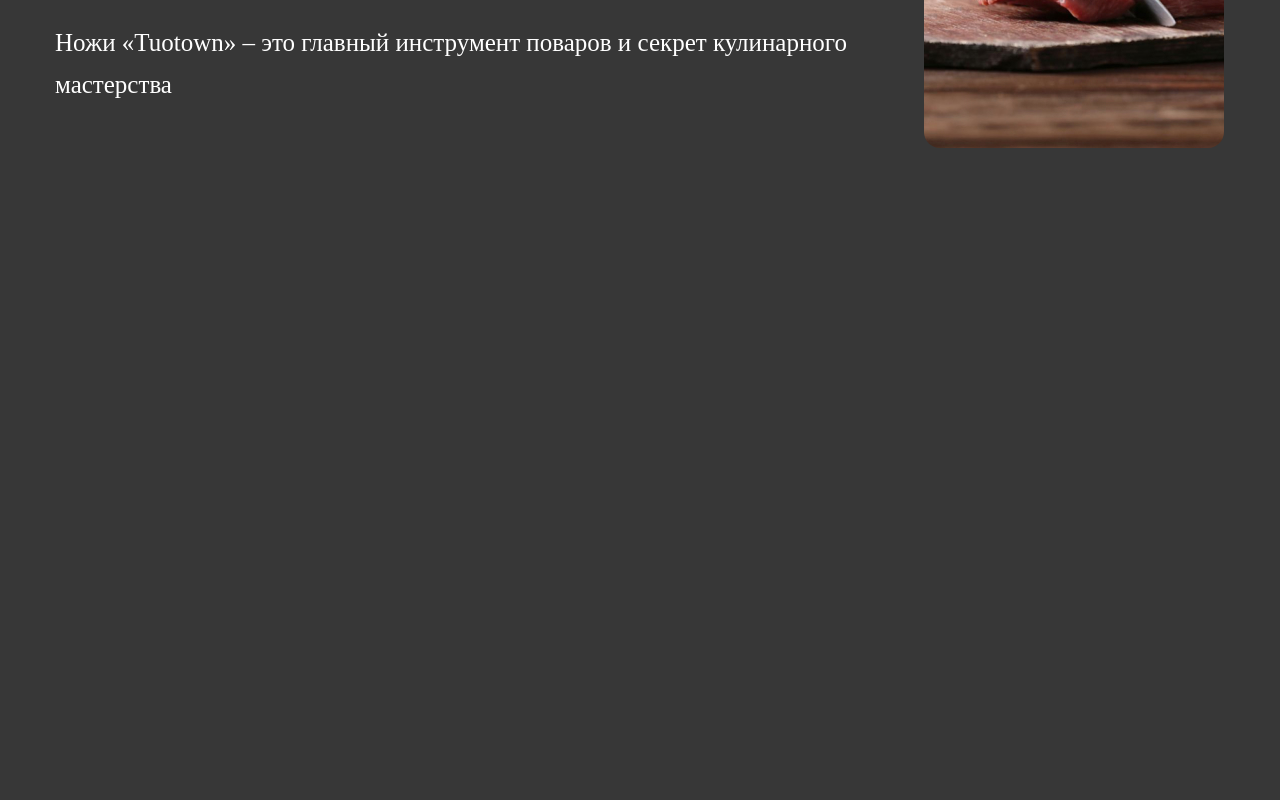
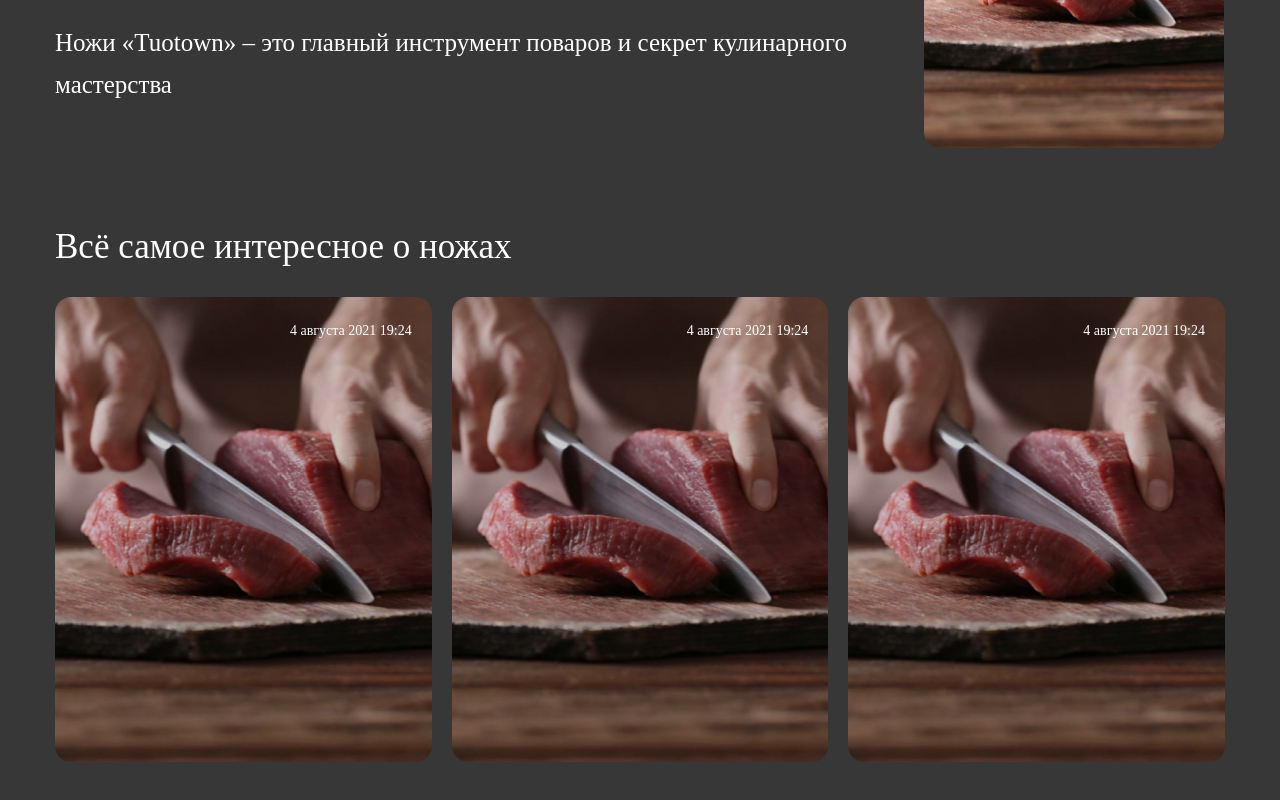
Before and after one commit to Islam-Parchiev/TuoTown, a React (Create React App) app: page / in a window 1280 px wide. Shown: the part 2670-3470 px from the top of the page. Before the commit the page ends 2818 px from the top, so only its background shows below. Built offline with nearby package versions, Linux system fonts and the light colour scheme.

Commit message:
add-interesting-section-And-InterestingItem

```diff
--- /dev/null
+++ b/src/components/Interesting/Interesting.scss
@@ -0,0 +1,17 @@
+.Interesting {
+    padding-top: 50px;
+    padding-bottom: 50px;
+    &__title {
+        color: var(--light-color);
+font-family: Jura;
+font-size: 35px;
+font-style: normal;
+font-weight: 500;
+line-height: normal;
+    }
+    &__items {
+        display: flex;
+        align-items: center;
+        gap: 20px;
+    }
+}
--- /dev/null
+++ b/src/components/Interesting/Interesting.tsx
@@ -0,0 +1,25 @@
+import React,{FC} from 'react'
+
+import InterestingItem from '../InterestingItem/InterestingItem'
+
+import './Interesting.scss';
+
+const Interesting:FC = () => {
+	return (
+		<section className="Interesting">
+			<div className="container Interesting__container">
+				<h2 className="Interesting__title">
+
+				Всё самое интересное о ножах
+				</h2>
+				<ul className="list-reset Interesting__items">
+					<InterestingItem/>
+					<InterestingItem/>
+					<InterestingItem/>
+				</ul>
+			</div>
+		</section>
+	)
+}
+
+export default Interesting
--- /dev/null
+++ b/src/components/InterestingItem/InterestingItem.scss
@@ -0,0 +1,51 @@
+.InterestingItem {
+
+    width: 380px;
+height: 465px;
+border-radius: 16px;
+background-image: url("./1.jpg");
+background-size: cover;
+background-position:center;
+background-repeat: no-repeat;
+display: flex;
+flex-direction: column;
+justify-content: space-between;
+align-items: flex-end;
+
+&__top {
+    padding: 20px;
+}
+time {
+    color:var(--light-color);
+font-family: Montserrat;
+font-size: 14px;
+font-style: normal;
+font-weight: 400;
+line-height: 28px;
+}
+&__bottom {
+    opacity: 0;
+    visibility: hidden;
+    padding: 5px 10px;
+    width: 100%;
+    background-color: var(--red-color);
+    border-radius: 0px 0px 14px 14px;
+    transition: all 0.3s ease-in-out;
+
+}
+&__title {
+    color: var(--light-color);
+font-family: Montserrat;
+font-size: 17px;
+font-style: normal;
+font-weight: 500;
+line-height: 24px;
+}
+&:hover {
+    .InterestingItem__bottom {
+        visibility: visible;
+        opacity: 1;
+        transition: all 0.3s ease-in-out;
+    }
+}
+}
--- /dev/null
+++ b/src/components/InterestingItem/InterestingItem.tsx
@@ -0,0 +1,20 @@
+import React,{FC} from 'react'
+import './InterestingItem.scss';
+
+const InterestingItem:FC = () => {
+	return (
+		<li className="InterestingItem">
+			<div className="InterestingItem__top">
+				<time dateTime="2021-08-04T19:24:00">4 августа 2021 19:24</time>
+			</div>
+
+			<div className="InterestingItem__bottom">
+				<h3 className="InterestingItem__title">
+				Традиционные виды японских кухонных ножей
+				</h3>
+			</div>
+		</li>
+	)
+}
+
+export default InterestingItem
--- a/src/pages/Main.tsx
+++ b/src/pages/Main.tsx
@@ -3,6 +3,7 @@ import React,{FC} from 'react'
 import Quantity from '../components/Quantity/Quantity'
 import Categories from '../components/Categories/Categories'
 import AboutUs from '../components/AboutUs/AboutUs'
+import Interesting from '../components/Interesting/Interesting'
 
 const Main:FC = () => {
 	return (
@@ -10,6 +11,7 @@ const Main:FC = () => {
 			<Quantity/>
 			<Categories/>
 			<AboutUs/>
+			<Interesting/>
 		</main>
 	)
 }
```
Also changed, not shown: src/components/InterestingItem/1.jpg (added).
